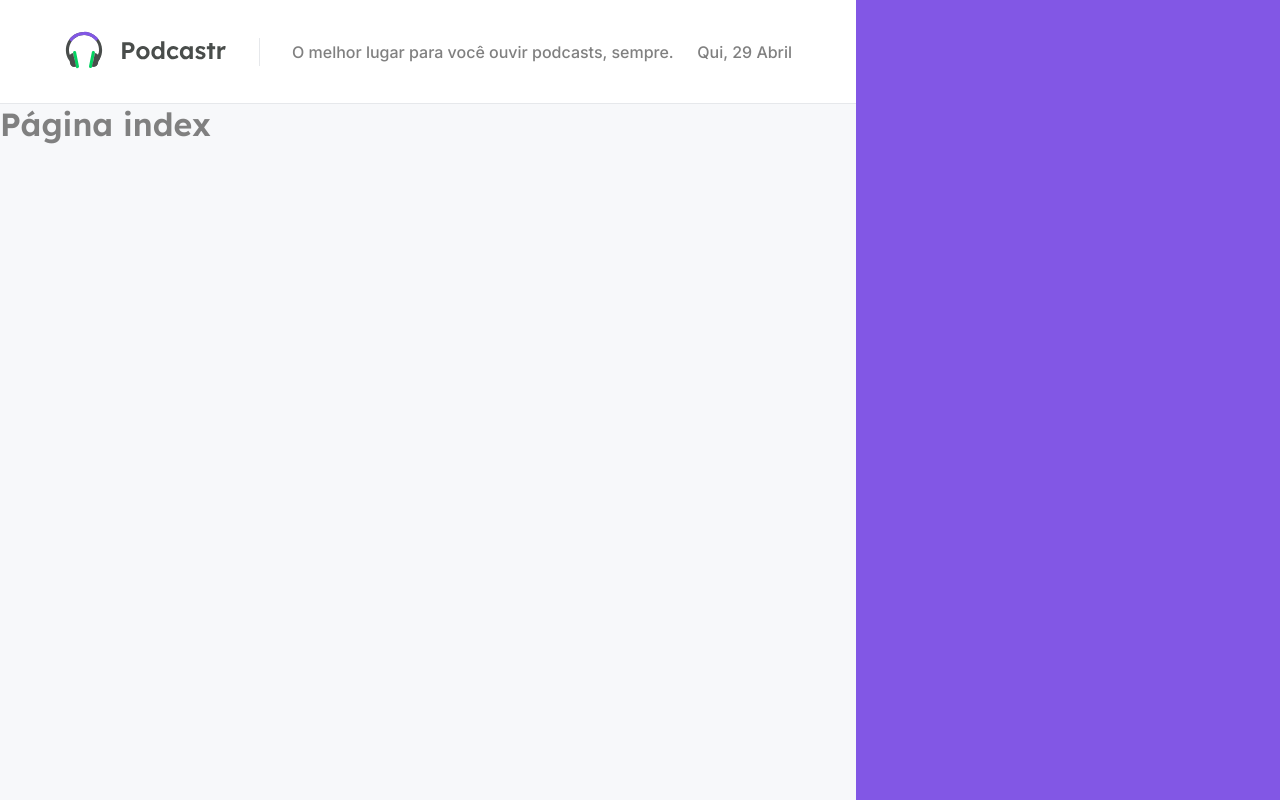
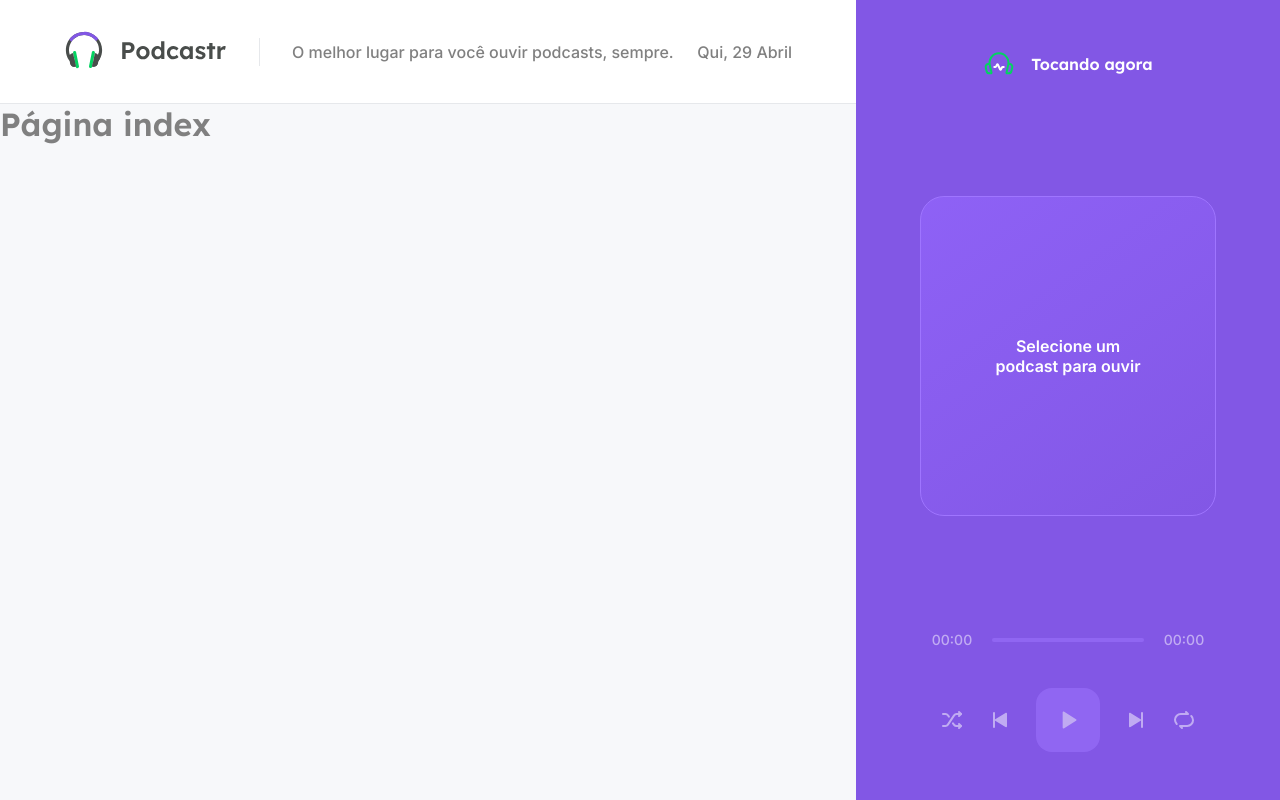
Before and after one commit to TiagoDiass/podcastr, a Next.js app: page / in a window 1280 px wide. Built offline with nearby package versions, Linux system fonts and the light colour scheme.

Commit message:
feat: add player component(empty state only)

```diff
--- a/src/components/Player/Player.styles.ts
+++ b/src/components/Player/Player.styles.ts
@@ -12,3 +12,85 @@ export const PlayerContainer = styled.aside`
   align-items: center;
   justify-content: space-between;
 `;
+
+export const Header = styled.header`
+  display: flex;
+  align-items: center;
+  column-gap: 1rem;
+
+  strong {
+    font-family: Lexend, sans-serif;
+    font-weight: 600;
+  }
+`;
+
+export const EmptyPlayer = styled.div`
+  width: 100%;
+  height: 20rem;
+  border: 1.5px solid var(--purple-300);
+  border-radius: 1.5rem;
+  background: linear-gradient(143.8deg, rgba(145, 100, 250, 0.8) 0%, rgba(0, 0, 0, 0) 100%);
+  padding: 4rem;
+
+  text-align: center;
+
+  display: flex;
+  align-items: center;
+  justify-content: center;
+`;
+
+export const Footer = styled.footer<{ empty: boolean }>`
+  align-self: stretch;
+
+  opacity: ${props => (props.empty ? '0.5' : '1')};
+`;
+
+export const Progress = styled.div`
+  display: flex;
+  align-items: center;
+  gap: 0.5rem;
+  font-size: 0.875rem;
+
+  span {
+    display: inline-block;
+    width: 4rem;
+    text-align: center;
+  }
+
+  .slider {
+    flex: 1;
+
+    .emptySlider {
+      width: 100%;
+      height: 4px;
+      background: var(--purple-300);
+      border-radius: 2px;
+    }
+  }
+`;
+
+export const Buttons = styled.div`
+  display: flex;
+  align-items: center;
+  justify-content: center;
+  margin-top: 2.5rem;
+  gap: 1.5rem;
+
+  button {
+    background: transparent;
+    border: 0;
+    font-size: 0;
+
+    &.playButton {
+      width: 4rem;
+      height: 4rem;
+      border-radius: 1rem;
+      background: var(--purple-300);
+      transition: filter 0.15s ease;
+
+      &:hover {
+        filter: brightness(0.97);
+      }
+    }
+  }
+`;
--- a/src/components/Player/Player.tsx
+++ b/src/components/Player/Player.tsx
@@ -1,5 +1,48 @@
 import * as S from './Player.styles';
 
 export default function Player() {
-  return <S.PlayerContainer></S.PlayerContainer>;
+  return (
+    <S.PlayerContainer>
+      <S.Header>
+        <img src='/images/playing.svg' alt='Tocando agora' />
+        <strong>Tocando agora</strong>
+      </S.Header>
+
+      <S.EmptyPlayer>
+        <strong>Selecione um podcast para ouvir</strong>
+      </S.EmptyPlayer>
+
+      <S.Footer empty={true}>
+        <S.Progress>
+          <span>00:00</span>
+          <div className='slider'>
+            <div className='emptySlider' />
+          </div>
+          <span>00:00</span>
+        </S.Progress>
+
+        <S.Buttons>
+          <button type='button'>
+            <img src='/images/shuffle.svg' alt='Embaralhar' />
+          </button>
+
+          <button type='button'>
+            <img src='/images/play-previous.svg' alt='Tocar anterior' />
+          </button>
+
+          <button type='button' className='playButton'>
+            <img src='/images/play.svg' alt='Tocar' />
+          </button>
+
+          <button type='button'>
+            <img src='/images/play-next.svg' alt='Tocar próxima' />
+          </button>
+
+          <button type='button'>
+            <img src='/images/repeat.svg' alt='Repetir' />
+          </button>
+        </S.Buttons>
+      </S.Footer>
+    </S.PlayerContainer>
+  );
 }
```
